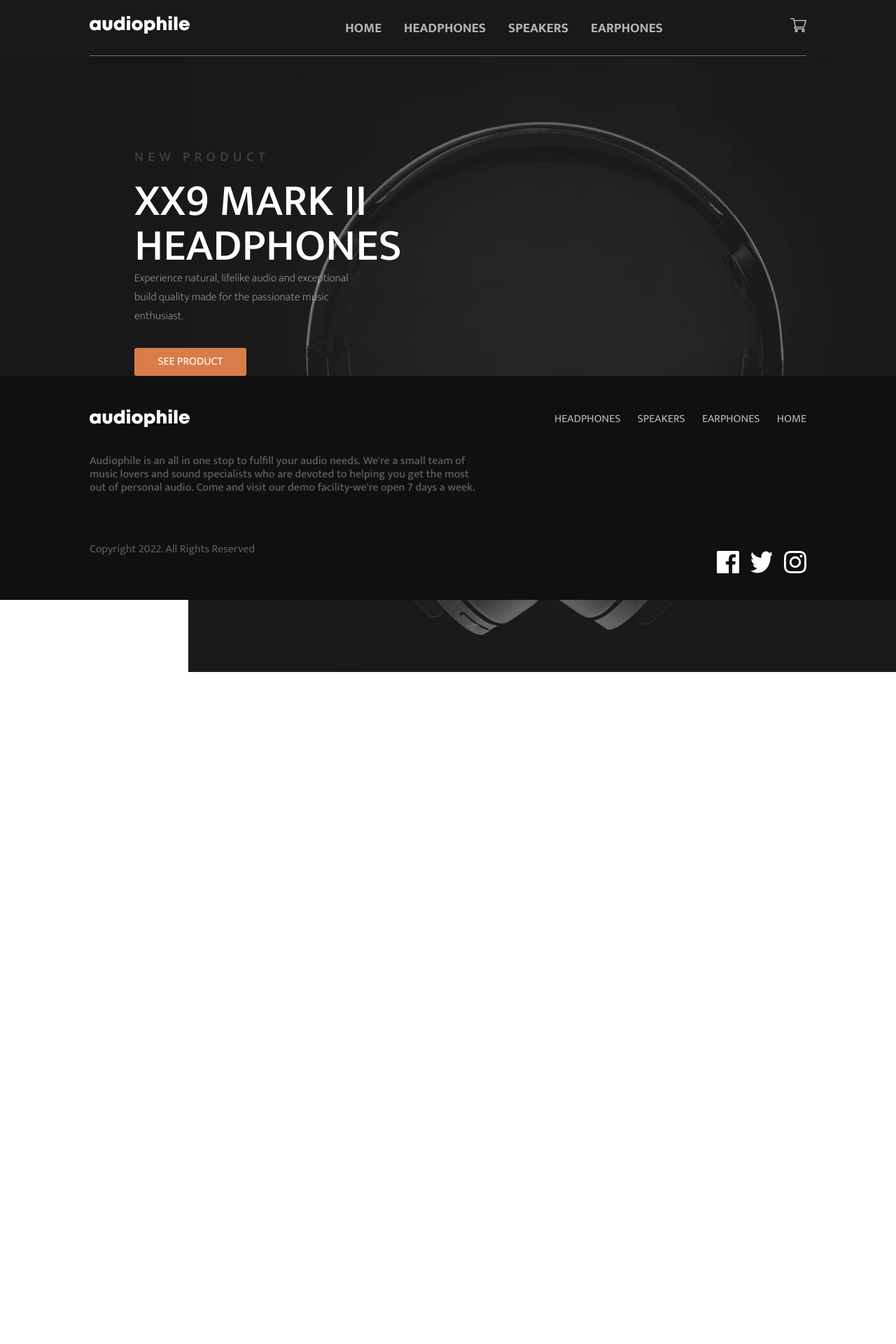
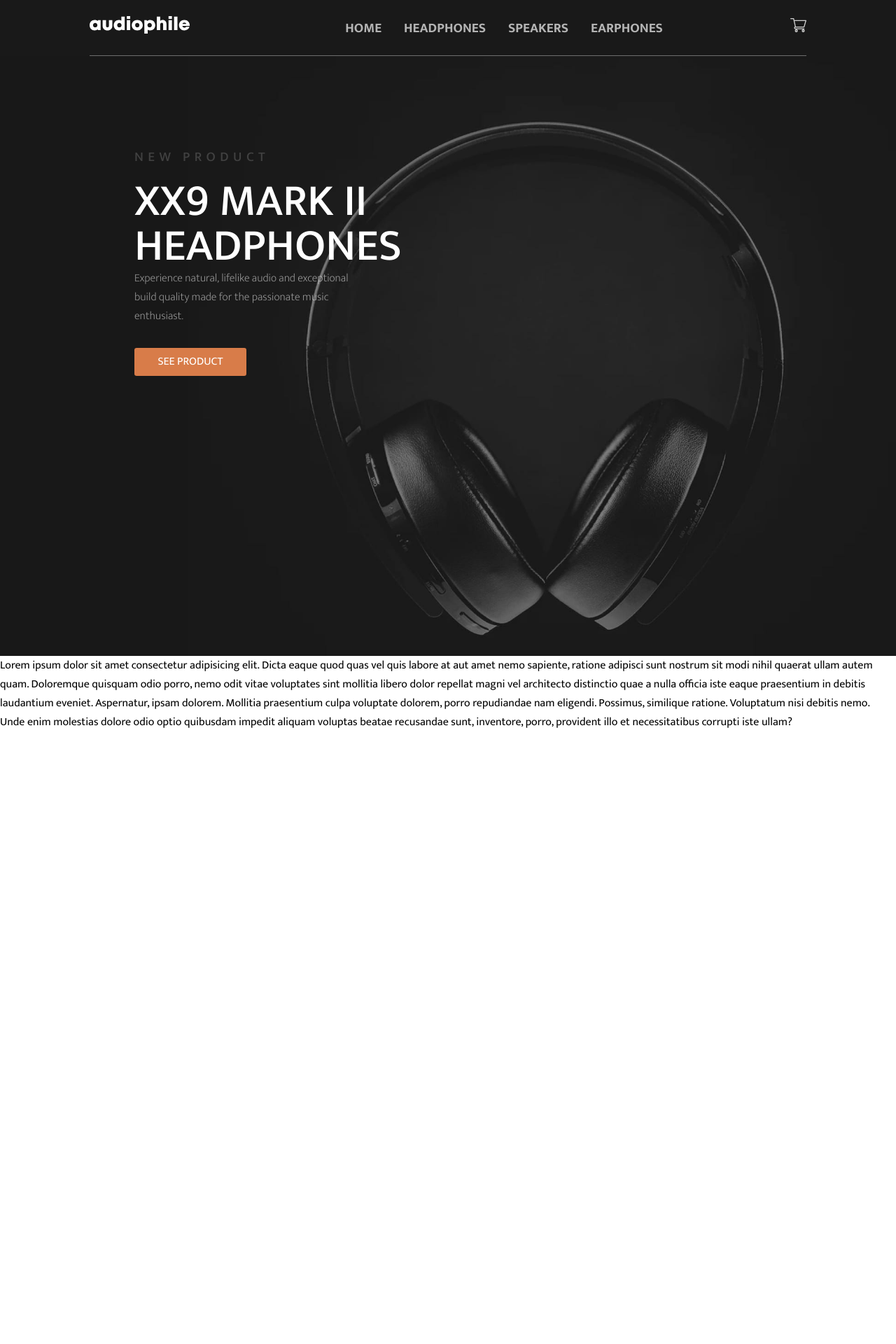
Before and after one commit to mrbrovki/audiophile-on-steroids, a Next.js app: page / in a window 1280 px wide. Shown: the top 1920 px of the page at 70% size. Before the commit the page ends 857 px from the top, so only its background shows below. Built offline with nearby package versions, Linux system fonts and the light colour scheme.

Commit message:
hero background bug fixed

```diff
--- a/pages/index.tsx
+++ b/pages/index.tsx
@@ -12,6 +12,10 @@ const Home: NextPage = () => {
       </Head>
       <main>
         <Hero />
+              <div style={{height: '100rem',marginTop: '25rem',backgroundColor: '#fff'
+}}>
+        Lorem ipsum dolor sit amet consectetur adipisicing elit. Dicta eaque quod quas vel quis labore at aut amet nemo sapiente, ratione adipisci sunt nostrum sit modi nihil quaerat ullam autem quam. Doloremque quisquam odio porro, nemo odit vitae voluptates sint mollitia libero dolor repellat magni vel architecto distinctio quae a nulla officia iste eaque praesentium in debitis laudantium eveniet. Aspernatur, ipsam dolorem. Mollitia praesentium culpa voluptate dolorem, porro repudiandae nam eligendi. Possimus, similique ratione. Voluptatum nisi debitis nemo. Unde enim molestias dolore odio optio quibusdam impedit aliquam voluptas beatae recusandae sunt, inventore, porro, provident illo et necessitatibus corrupti iste ullam?
+      </div>
       </main>
     </>
   )
--- a/styles/css/hero.module.css
+++ b/styles/css/hero.module.css
@@ -22,7 +22,7 @@
   top: 0;
   z-index: -100;
   width: 100vw;
-  height: 80vh;
+  height: 60rem;
   background-color: #181818;
 }
 
--- a/styles/scss/hero.module.scss
+++ b/styles/scss/hero.module.scss
@@ -23,7 +23,7 @@
     top: 0;
     z-index: -100;
     width: 100vw;
-    height: 80vh;
+    height: 60rem;
     background-color: #181818;
   }
   #{&}_p {
```
Also changed, not shown: 1 other file (tests, documents, lock files or other folders).
